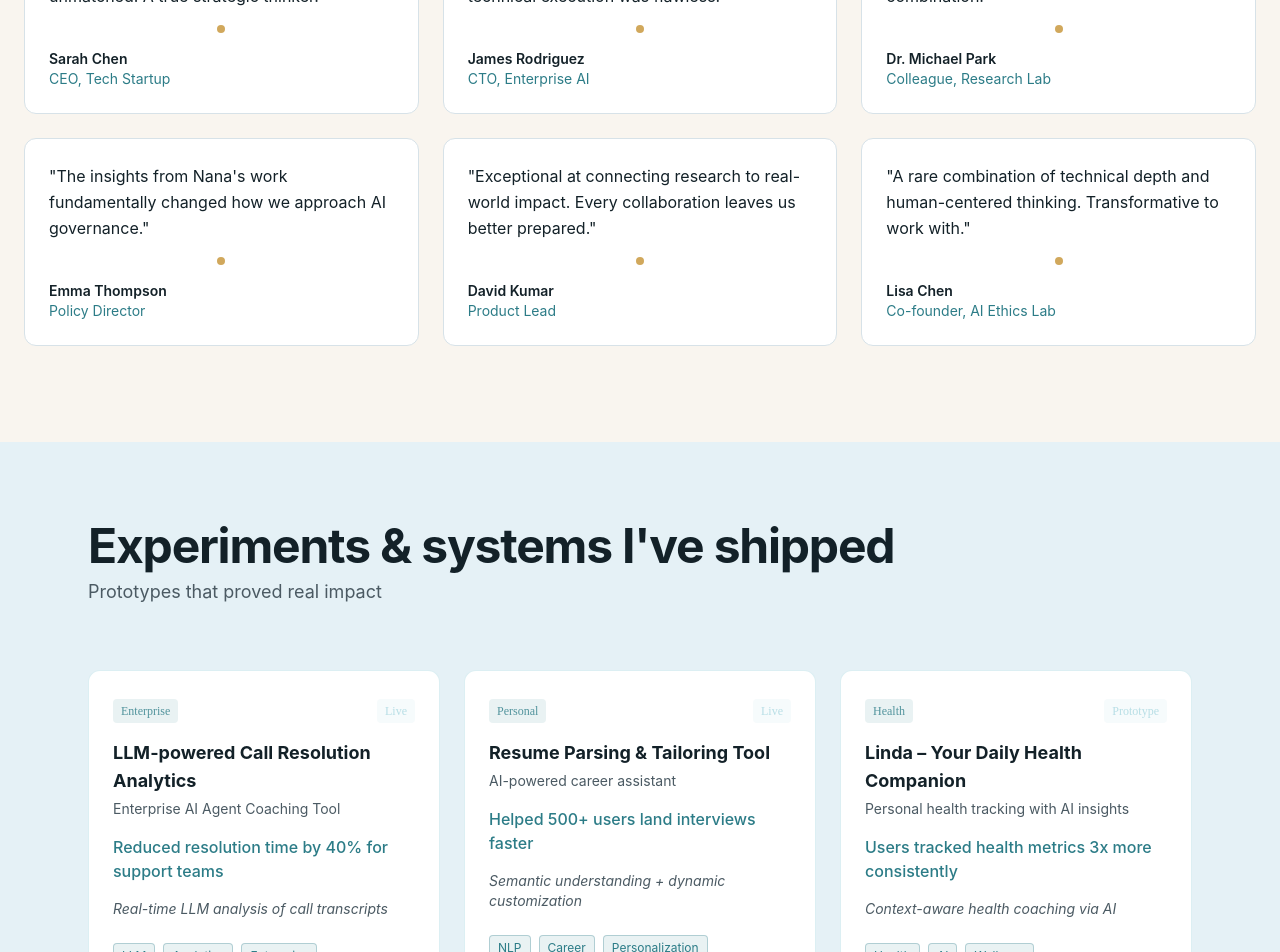
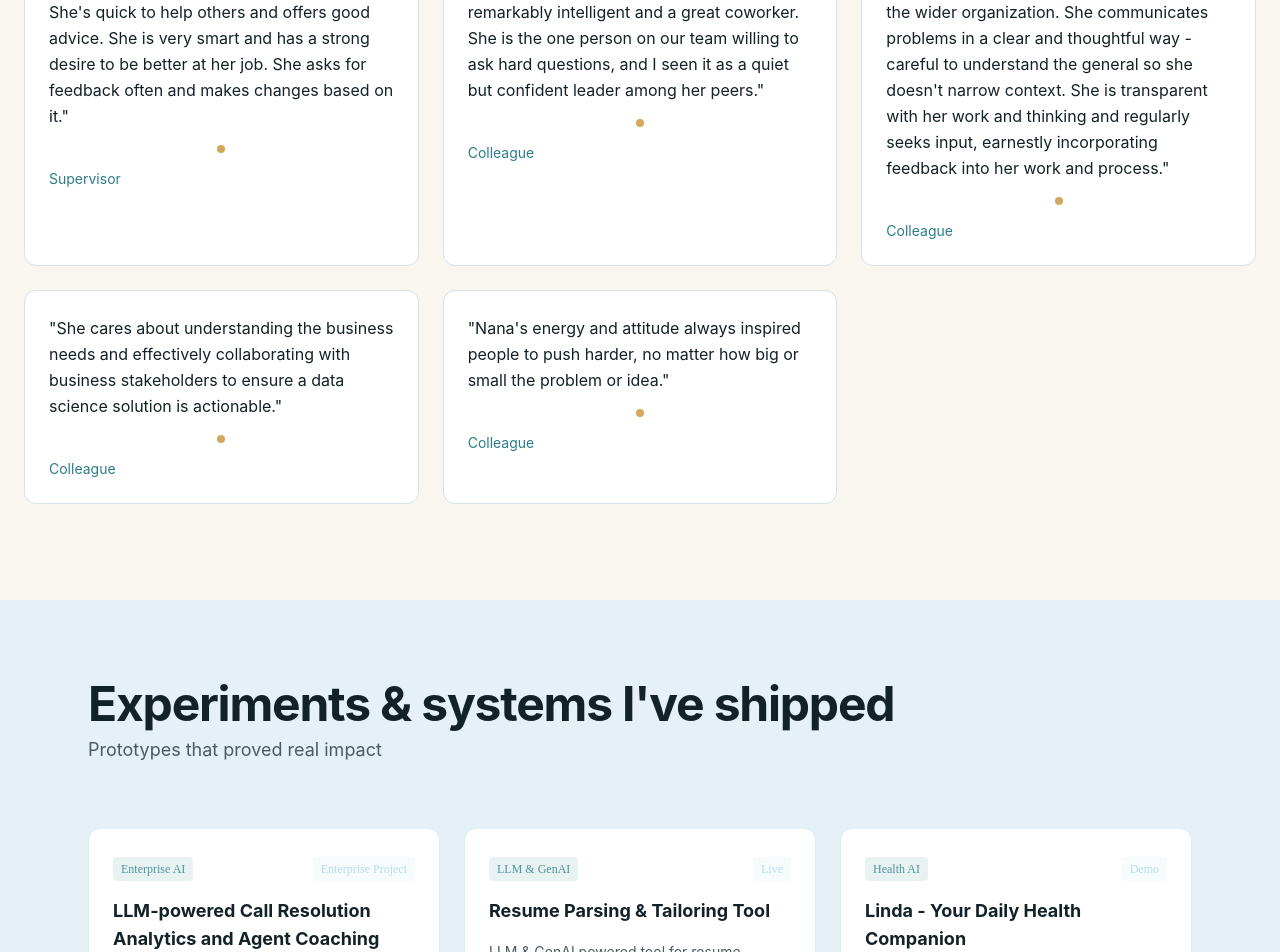
Before and after one commit to nanaoosaki/v0-nana-wang-personal-site, a Next.js app: page / in a window 1280 px wide. Shown: the part 1800-2752 px from the top of the page. Built offline with nearby package versions, Linux system fonts and the light colour scheme.

Commit message:
Update components with correct content from old site

```diff
--- a/components/contact.tsx
+++ b/components/contact.tsx
@@ -18,14 +18,14 @@ export default function Contact() {
         {/* Contact Buttons */}
         <div className="flex flex-col sm:flex-row gap-4 justify-center">
           <a
-            href="mailto:hello@nanawang.com"
+            href="mailto:nwangwk@gmail.com"
             className="px-8 py-3 bg-accent text-white font-semibold rounded-lg hover:shadow-lg hover:shadow-accent/30 transition-all duration-300 inline-flex items-center justify-center gap-2"
           >
             <Mail size={20} />
             Send an email
           </a>
           <a
-            href="https://linkedin.com"
+            href="https://www.linkedin.com/in/nana-wang-00593465/"
             target="_blank"
             rel="noopener noreferrer"
             className="px-8 py-3 border-2 border-accent text-accent font-semibold rounded-lg hover:bg-accent/10 transition-colors duration-300 inline-flex items-center justify-center gap-2"
--- a/components/experiments.tsx
+++ b/components/experiments.tsx
@@ -3,31 +3,28 @@
 export default function Experiments() {
   const experiments = [
     {
-      title: "LLM-powered Call Resolution Analytics",
-      subtitle: "Enterprise AI Agent Coaching Tool",
-      impact: "Reduced resolution time by 40% for support teams",
-      experimental: "Real-time LLM analysis of call transcripts",
-      tags: ["LLM", "Analytics", "Enterprise"],
-      status: "Live",
-      type: "Enterprise",
+      title: "LLM-powered Call Resolution Analytics and Agent Coaching Tool",
+      subtitle: "Enterprise AI",
+      description: "Enterprise-level AI system using LLM to analyze raw call transcripts, measure call resolution effectiveness, and distill actionable 'why' insights for customer support teams and agent coaching programs.",
+      tags: ["Enterprise AI", "LLM Analytics", "Call Analytics", "Customer Support", "Agent Coaching"],
+      status: "Enterprise Project",
+      link: "#",
     },
     {
       title: "Resume Parsing & Tailoring Tool",
-      subtitle: "AI-powered career assistant",
-      impact: "Helped 500+ users land interviews faster",
-      experimental: "Semantic understanding + dynamic customization",
-      tags: ["NLP", "Career", "Personalization"],
+      subtitle: "LLM & GenAI",
+      description: "LLM & GenAI powered tool for resume optimization",
+      tags: ["LLM", "GenAI", "Python"],
       status: "Live",
-      type: "Personal",
+      link: "https://jobsculptor.ai/",
     },
     {
-      title: "Linda – Your Daily Health Companion",
-      subtitle: "Personal health tracking with AI insights",
-      impact: "Users tracked health metrics 3x more consistently",
-      experimental: "Context-aware health coaching via AI",
-      tags: ["Health", "AI", "Wellness"],
-      status: "Prototype",
-      type: "Health",
+      title: "Linda - Your Daily Health Companion",
+      subtitle: "Health AI",
+      description: "The first AI assistant that listens to your days, spots personal triggers for chronic pain, and coaches you towards fewer and milder attacks. Built around three core actions: Talk – foregrounds the voice-first, conversation-driven flow; Track – reassures data seekers that you still log and analyse; Tame – promises action and improvement, not just monitoring.",
+      tags: ["Health AI", "Voice Interface", "Pain Management", "Personal Coach", "Chronic Care"],
+      status: "Demo",
+      link: "https://lindahealth.app/",
     },
   ]
 
@@ -54,7 +51,7 @@ export default function Experiments() {
               <div className="p-6 space-y-4">
                 {/* Type & Status */}
                 <div className="flex justify-between items-start gap-2">
-                  <span className="text-xs font-mono text-accent/80 bg-accent/10 px-2 py-1 rounded">{exp.type}</span>
+                  <span className="text-xs font-mono text-accent/80 bg-accent/10 px-2 py-1 rounded">{exp.subtitle}</span>
                   <span className="text-xs font-mono text-accent-secondary/80 bg-accent-secondary/10 px-2 py-1 rounded">
                     {exp.status}
                   </span>
@@ -62,15 +59,11 @@ export default function Experiments() {
 
                 {/* Title */}
                 <div>
-                  <h3 className="text-lg font-bold text-foreground mb-1">{exp.title}</h3>
-                  <p className="text-sm text-muted">{exp.subtitle}</p>
+                  <h3 className="text-lg font-bold text-foreground mb-3">{exp.title}</h3>
                 </div>
 
-                {/* Impact */}
-                <p className="text-base text-accent font-medium">{exp.impact}</p>
-
-                {/* Experimental angle */}
-                <p className="text-sm text-muted italic">{exp.experimental}</p>
+                {/* Description */}
+                <p className="text-sm text-muted leading-relaxed">{exp.description}</p>
 
                 {/* Tags */}
                 <div className="flex flex-wrap gap-2 pt-2">
@@ -85,9 +78,20 @@ export default function Experiments() {
                 </div>
 
                 {/* CTA */}
-                <button className="w-full mt-4 px-4 py-2 border border-accent text-accent text-sm font-semibold rounded hover:bg-accent/10 transition-colors duration-300">
-                  View project →
-                </button>
+                {exp.link !== "#" ? (
+                  <a
+                    href={exp.link}
+                    target="_blank"
+                    rel="noopener noreferrer"
+                    className="block w-full mt-4 px-4 py-2 border border-accent text-accent text-sm font-semibold rounded hover:bg-accent/10 transition-colors duration-300 text-center"
+                  >
+                    {exp.status === "Live" ? "Try it Live" : exp.status === "Demo" ? "View Demo" : "View project"} →
+                  </a>
+                ) : (
+                  <div className="w-full mt-4 px-4 py-2 text-muted text-sm text-center">
+                    Enterprise Project
+                  </div>
+                )}
               </div>
             </div>
           ))}
--- a/components/what-people-say.tsx
+++ b/components/what-people-say.tsx
@@ -4,34 +4,27 @@ export default function WhatPeopleSay() {
   const testimonials = [
     {
       quote:
-        "Nana's ability to translate complex AI concepts into actionable business strategy is unmatched. A true strategic thinker.",
-      name: "Sarah Chen",
-      role: "CEO, Tech Startup",
+        "Nana is an expert in her field and constantly pushing the boundaries of what can be done. She's quick to help others and offers good advice. She is very smart and has a strong desire to be better at her job. She asks for feedback often and makes changes based on it.",
+      role: "Supervisor",
     },
     {
-      quote: "Working with Nana on our LLM implementation was transformative. The technical execution was flawless.",
-      name: "James Rodriguez",
-      role: "CTO, Enterprise AI",
+      quote:
+        "Nana is the real starter who thinks outside of the box and challenges others. She is remarkably intelligent and a great coworker. She is the one person on our team willing to ask hard questions, and I seen it as a quiet but confident leader among her peers.",
+      role: "Colleague",
     },
     {
-      quote: "Nana brings both deep technical expertise and strategic vision to every project. Rare combination.",
-      name: "Dr. Michael Park",
-      role: "Colleague, Research Lab",
+      quote:
+        "She very well understands her professional domain and opportunity for contribution to the wider organization. She communicates problems in a clear and thoughtful way - careful to understand the general so she doesn't narrow context. She is transparent with her work and thinking and regularly seeks input, earnestly incorporating feedback into her work and process.",
+      role: "Colleague",
     },
     {
-      quote: "The insights from Nana's work fundamentally changed how we approach AI governance.",
-      name: "Emma Thompson",
-      role: "Policy Director",
+      quote:
+        "She cares about understanding the business needs and effectively collaborating with business stakeholders to ensure a data science solution is actionable.",
+      role: "Colleague",
     },
     {
-      quote: "Exceptional at connecting research to real-world impact. Every collaboration leaves us better prepared.",
-      name: "David Kumar",
-      role: "Product Lead",
-    },
-    {
-      quote: "A rare combination of technical depth and human-centered thinking. Transformative to work with.",
-      name: "Lisa Chen",
-      role: "Co-founder, AI Ethics Lab",
+      quote: "Nana's energy and attitude always inspired people to push harder, no matter how big or small the problem or idea.",
+      role: "Colleague",
     },
   ]
 
@@ -69,9 +62,6 @@ export default function WhatPeopleSay() {
 
               {/* Attribution */}
               <div>
-                <p className="font-semibold text-sm" style={{ color: "#132128" }}>
-                  {testimonial.name}
-                </p>
                 <p className="text-sm" style={{ color: "#2C7C87" }}>
                   {testimonial.role}
                 </p>
--- a/components/writing.tsx
+++ b/components/writing.tsx
@@ -5,44 +5,38 @@ import { useState } from "react"
 const writingData = {
   "English – Professional": [
     {
-      title: "The Future of Agentic AI in Enterprise",
+      title: "You've Got a Shiny AI Hammer—But Are You Hitting the Right Nails?",
       platform: "LinkedIn",
-      date: "Recent",
-      hook: "Why the next wave of AI won't be about models, but about agents that actually ship.",
+      date: "March 25, 2025",
+      link: "https://www.linkedin.com/pulse/unlocking-call-analytics-beyond-traditional-methods-llms-nana-wang-4wefe/",
     },
     {
-      title: "Building Scalable LLM Systems",
-      platform: "Superlinear",
-      date: "2 weeks ago",
-      hook: "From prototype to production: patterns I've learned shipping LLM systems at scale.",
-    },
-    {
-      title: "AI Strategy: From Experimentation to Production",
+      title: "How to Design LLM-Powered Expert Decision Applications",
       platform: "LinkedIn",
-      date: "1 month ago",
-      hook: "How to think about AI strategy when everything is moving at light speed.",
+      date: "April 14, 2025",
+      link: "https://www.linkedin.com/pulse/how-design-llm-powered-expert-decision-applications-conceptual-wang-ettge/",
     },
   ],
   "Chinese – Tech & Vibe": [
     {
-      title: "如何构建可扩展的 AI 系统",
-      platform: "Substack",
+      title: "Cursor AGI - AI编程工具体验与思考",
+      platform: "Superlinear Academy",
       date: "Recent",
-      hook: "关于 LLM 系统架构和实战经验",
+      link: "https://www.superlinear.academy/c/share-your-work/cursor-agi",
     },
     {
-      title: "大语言模型的实战应用",
-      platform: "Medium",
-      date: "3 weeks ago",
-      hook: "从研究到产品：大模型如何落地",
+      title: "AI Vibe Coding - 与AI协作编程的艺术",
+      platform: "Superlinear Academy",
+      date: "Recent",
+      link: "https://www.superlinear.academy/c/share-your-work/ai-vibe-coding-a90fd2",
     },
   ],
   "Chinese – Life": [
     {
-      title: "关于平衡、学习和成长的思考",
+      title: "Coming soon - personal reflections and life experiences in Chinese.",
       platform: "Personal Blog",
-      date: "Recent",
-      hook: "How to stay curious while staying sane.",
+      date: "Coming soon",
+      link: "#",
     },
   ],
 }
@@ -97,13 +91,19 @@ export default function Writing() {
                 {article.title}
               </h3>
 
-              {/* Hook */}
-              <p className="text-sm text-muted leading-relaxed mb-4">{article.hook}</p>
-
               {/* CTA */}
-              <button className="text-accent text-sm font-semibold hover:text-accent-secondary transition-colors">
-                Read article →
-              </button>
+              {article.link !== "#" ? (
+                <a
+                  href={article.link}
+                  target="_blank"
+                  rel="noopener noreferrer"
+                  className="text-accent text-sm font-semibold hover:text-accent-secondary transition-colors"
+                >
+                  Read article →
+                </a>
+              ) : (
+                <span className="text-muted text-sm italic">Coming soon</span>
+              )}
             </div>
           ))}
         </div>
```
Also changed, not shown: components/hero.tsx (+9 -1 lines), 1 other file (tests, documents, lock files or other folders).
